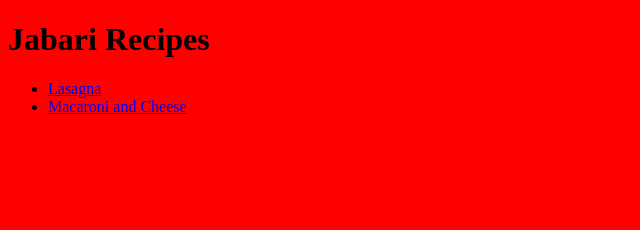
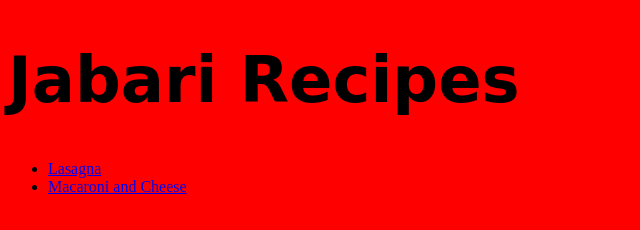
Before and after one commit to technoblack/jabari-recipes, a plain HTML site: page index.html in a window 1280 px wide. Shown: the whole page, without its empty margins (0-640 px from the left). Drawn offline with Linux system fonts and the light colour scheme.

Commit message:
adds script

```diff
--- a/styles.css
+++ b/styles.css
@@ -1,3 +1,8 @@
 body {
     background-color: red;
 }
+
+h1 {
+    font-size: 64px;
+    font-family: "Brush Script MT", cursive;
+}
```
